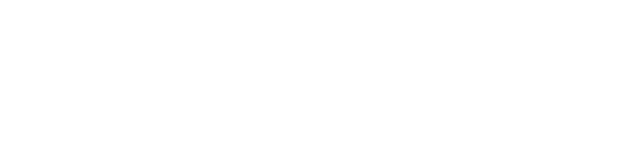
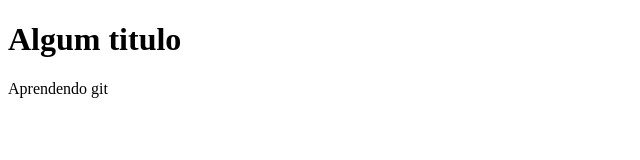
Before and after one commit to Renanvtsilva/teste-git, a plain HTML site: page index.html in a window 1280 px wide. Shown: the whole page, without its empty margins (0-640 px from the left). Drawn offline with Linux system fonts and the light colour scheme.

Commit message:
Titulo e paragrafo

```diff
--- a/index.html
+++ b/index.html
@@ -6,6 +6,7 @@
     <title>Teste git</title>
 </head>
 <body>
-
+    <h1>Algum titulo</h1>
+    <p>Aprendendo git</p>
 </body>
 </html>
```
